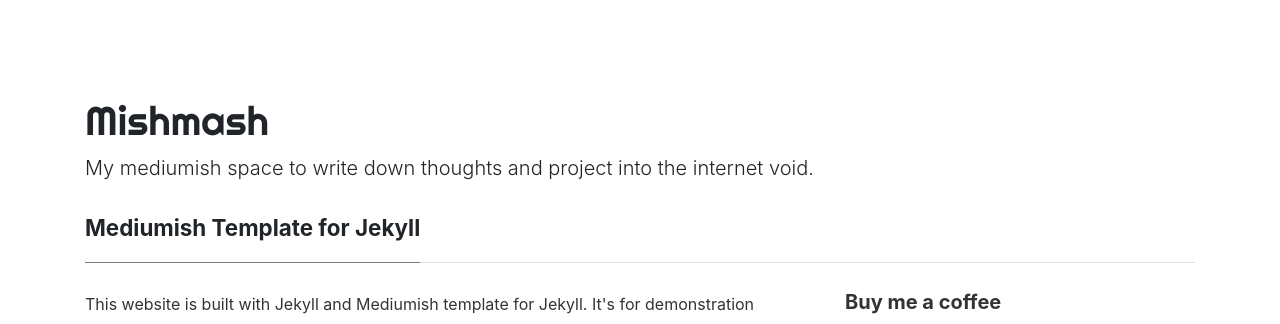
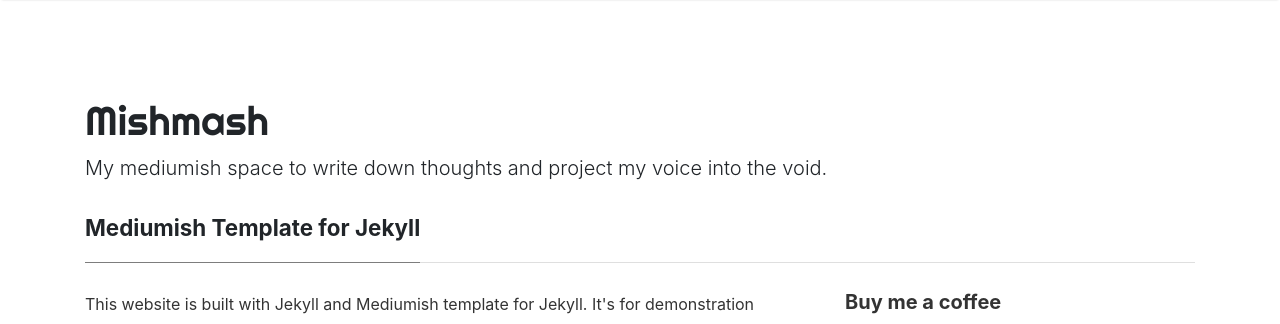
Before and after one commit to ykbarros/blog, a Jekyll site: the page built from _pages/about.md, in a window 1280 px wide and 900 px high. Shown: the top 324 px of the window. Built offline with Jekyll 4.4.1, drawn with Linux system fonts in a browser that asks for light colours; nearby versions of some CDN libraries; comment, search, counter and statistics services are not loaded.

```diff
--- a/_config.yml
+++ b/_config.yml
@@ -1,7 +1,7 @@
 # Site
 name: "Mishmash"
-title: "Medium Mishmash"
-description: "My mediumish space to write down thoughts and project into the internet void."
+title: "Mediumish Mishmash"
+description: "My mediumish space to write down thoughts and project my voice into the void."
 logo: 'assets/images/logo.png'
 favicon: 'assets/images/logo.png'
 baseurl: "/blog" # the subpath of your site, e.g. /blog
```
